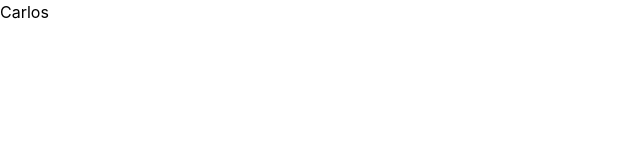
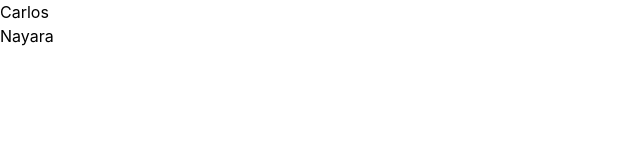
Before and after one commit to FS63-ALDEOTA/studyHub, a React (Vite) app: page / in a window 1280 px wide. Shown: the top 160 px of the page, without its empty margins (0-640 px from the left). Built offline with nearby package versions, Linux system fonts and the light colour scheme.

Commit message:
add meu nome

```diff
--- a/src/App.jsx
+++ b/src/App.jsx
@@ -7,6 +7,7 @@ function App() {
   return (
     <>
       <h1>Carlos</h1>
+      <h1>Nayara</h1>
     </>
   )
 }
```
